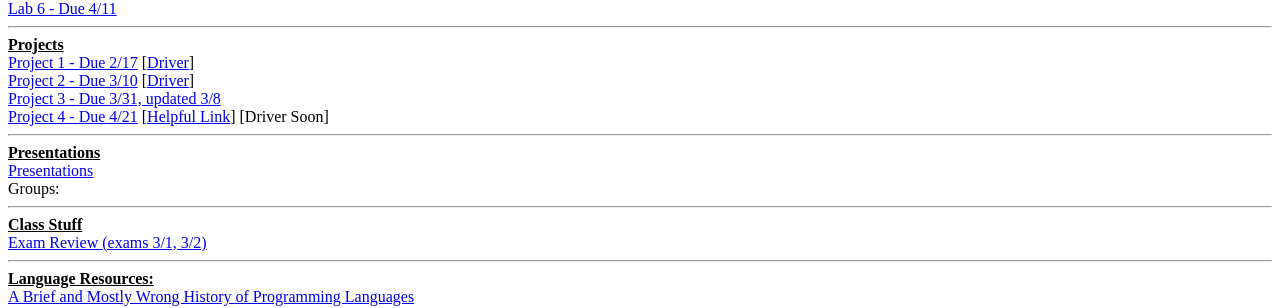
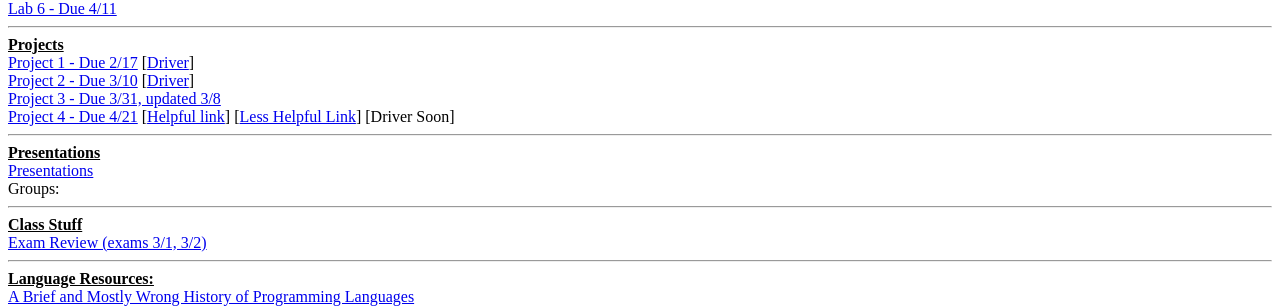
Before and after one commit to ripark/ripark.github.io, a Jekyll site: the page built from s17/cosc251.html, in a window 1280 px wide. Shown: the part 611-919 px from the top of the page. Built offline with Jekyll 4.4.1, drawn with Linux system fonts in a browser that asks for light colours; Markdown is read by kramdown in place of the engine named in the settings.

Commit message:
251 project link fix

```diff
--- a/s17/cosc251.html
+++ b/s17/cosc251.html
@@ -46,8 +46,7 @@ TAs are allowed to call off their hours if no one shows up in the first hour.
 <br>
 <a href="http://ripark.github.io/s17/COSC251Proj3.pdf">Project 3 - Due 3/31, updated 3/8</a>
 <br>
-<a href="http://ripark.github.io/s17/COSC251Proj4.pdf">Project 4 - Due 4/21</a> [<a href="http://practicalcryptography.com/ciphers/classical-era/">Helpful Link</a>] [Driver Soon]
-<!--[<a href="http://ripark.github.io/s17/link.jpg">Helpful Link</a>]-->
+<a href="http://ripark.github.io/s17/COSC251Proj4.pdf">Project 4 - Due 4/21</a> [<a href="http://practicalcryptography.com/ciphers/classical-era/">Helpful link</a>] [<a href="http://ripark.github.io/s17/link.jpg">Less Helpful Link</a>] [Driver Soon]
 <br>
 <hr>
 <strong><u>Presentations</strong></u>
```
